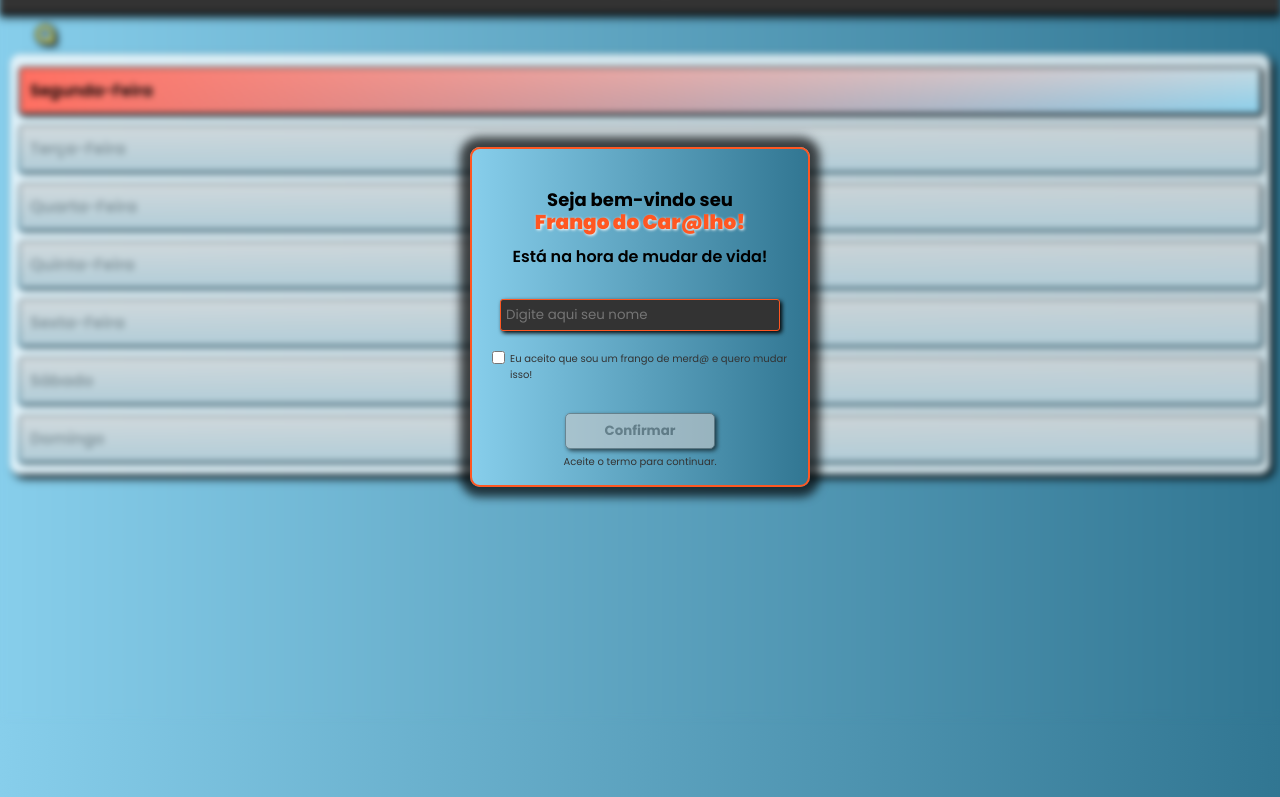
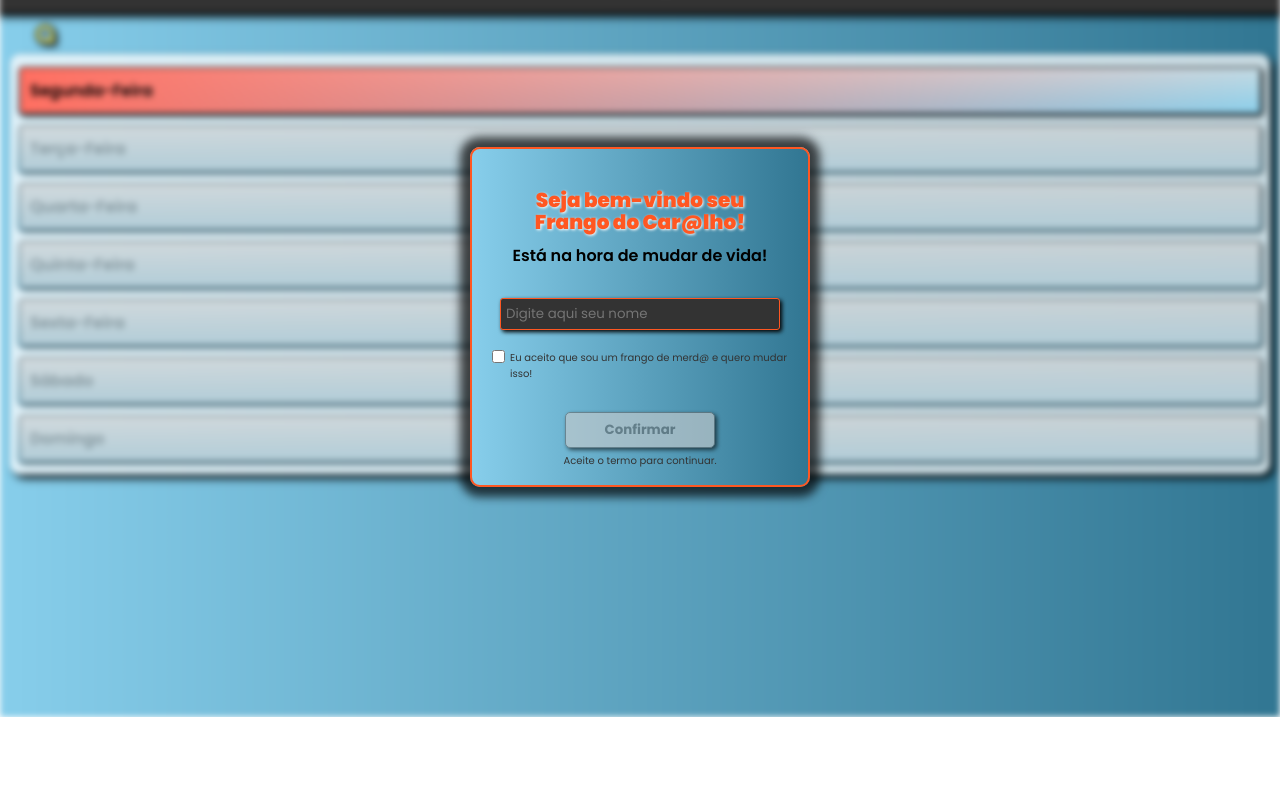
Before and after one commit to brunobacellar/projeto-gym, a plain HTML site: page index.html in a window 1280 px wide. Shown: the part 83-880 px from the top of the page. After the commit the page ends 800 px from the top, so only its background shows below. Drawn offline with Linux system fonts and the light colour scheme.

Commit message:
Update index.css

```diff
--- a/assets/css/index.css
+++ b/assets/css/index.css
@@ -1,18 +1,7 @@
-body {
-  height: 100%;
-  width: 100vw;
-  padding-bottom: 80px;
-  background: linear-gradient(to right, #87ceeb, #317692);
-  -webkit-user-select: none;
-  -moz-user-select: none;
-  -ms-user-select: none;
-  user-select: none;
-}
-
 .div-blur {
   position: relative;
   height: 100vh;
-  width: 100vw;
+  width: 100%;
   background: linear-gradient(to right, #87ceeb, #317692);
   z-index: 1;
 }
@@ -56,6 +45,7 @@ body {
   border-radius: 10px 10px 0 10px;
   background-color: #ffd00092;
   box-shadow: 2px 2px 5px black;
+  transition: transform 0.3s ease-in-out;
 }
 
 .img-info:active {
@@ -112,6 +102,7 @@ body {
   border-radius: 3px;
   color: black;
   box-shadow: 2px 2px 4px black;
+  transition: transform 0.3s ease-in-out;
 }
 
 .img-dia {
@@ -206,7 +197,7 @@ body {
   height: 200px;
   margin-top: 25px;
   box-shadow: 3px 3px 6px black;
-  transition: transform 0.2s ease;
+  transition: transform 0.3s ease-in-out;
 }
 
 .cardStyleTreino {
@@ -267,19 +258,13 @@ body {
 }
 
 .h1-login {
-  color: #000;
+  color: #ff5722;
   line-height: 22px;
-  font-size: 18px;
+  font-size: 20px;
   text-align: center;
+  text-shadow: 1px 1px 3px #fff;
   margin: 20px 0 10px 0;
-  font-weight: 700;
-}
-
-.frango {
-  color: #ff5722;
   font-weight: 900;
-  font-size: 20px;
-  text-shadow: 1px 1px 3px #fff;
 }
 
 .h2-login {
@@ -310,6 +295,10 @@ body {
   gap: 5px;
 }
 
+.checked {
+  transition: transform 0.3s ease-in-out;
+}
+
 .termo {
   font-size: 10px;
   color: #333;
@@ -325,6 +314,7 @@ body {
   border-radius: 5px;
   box-shadow: 2px 2px 4px black;
   font-weight: 700;
+  transition: transform 0.3s ease-in-out;
 }
 
 .btn-confirmar-disabled {
@@ -380,6 +370,7 @@ body {
   border-radius: 5px;
   box-shadow: 2px 2px 4px black;
   font-weight: 700;
+  transition: transform 0.3s ease-in-out;
 }
 
 .divTesteira {
@@ -428,6 +419,7 @@ body {
   justify-content: center;
   gap: 15px;
   width: 100%;
+  max-width: 480px;
   padding: 10px 0;
   background-color: #333;
   border-top: 2px solid black;
@@ -443,11 +435,12 @@ body {
   font-weight: 600;
   color: black;
   padding: 10px;
-  width: 40vw;
+  width: 40%;
   border-radius: 5px;
   gap: 9px;
   box-shadow: 2px 2px 4px black;
   border: 2px solid black;
+  transition: transform 0.3s ease-in-out;
 }
 
 .disabled {
@@ -510,3 +503,14 @@ body {
   font-weight: 700;
   margin-top: 25px;
 }
+
+.img-info:hover,
+.dia:hover,
+.checked:hover,
+.btn-confirmar:hover,
+.cardStyleTreino:hover,
+.div-btn-rodape-desfazer:hover,
+.btnConfirmRest:hover {
+  transform: scale(1.06);
+  cursor: pointer;
+ }
```
